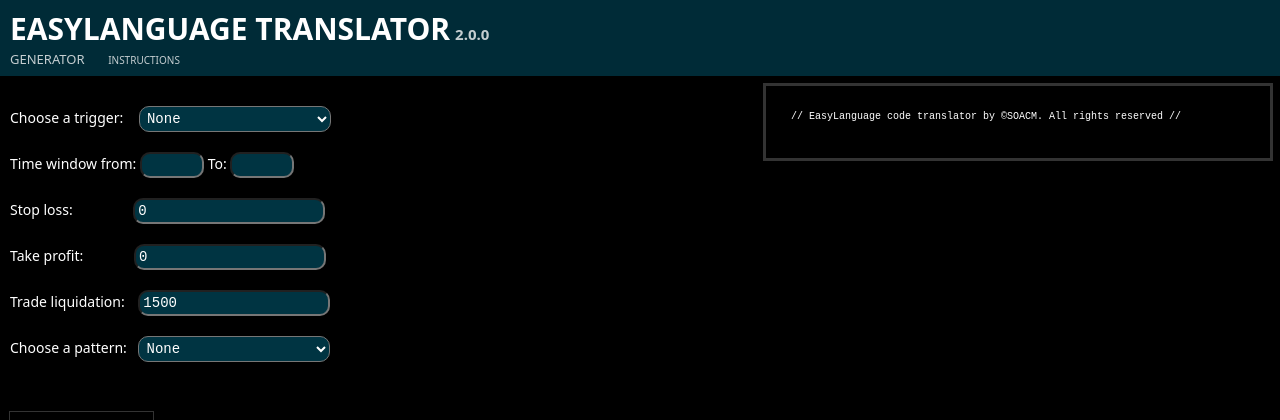
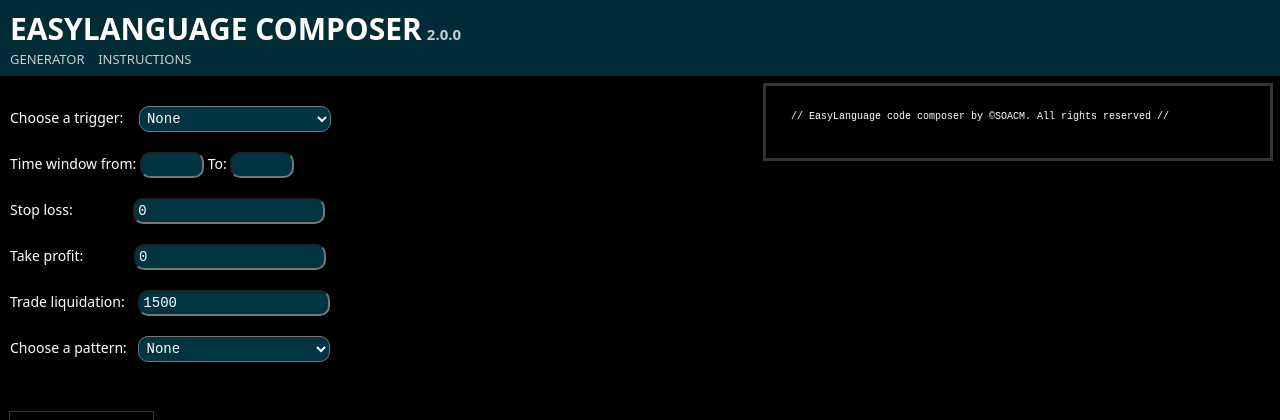
Before and after one commit to andreisovidiu/easylanguagedjango, a Django app: page / in a window 1280 px wide. Shown: the top 420 px of the page. Run offline with Django 4.2, Linux system fonts and the light colour scheme.

Commit message:
Corrected index.html url %%

```diff
--- a/composer/templates/composer/index.html
+++ b/composer/templates/composer/index.html
@@ -89,7 +89,7 @@
     <!-------------------------------------- Right Side -------------------------------------->
 
     <div class="right" id="output">
-        // EasyLanguage code translator by ©SOACM. All rights reserved // <br>
+        // EasyLanguage code composer by ©SOACM. All rights reserved // <br>
         <br>
         <!-------------------------------------- Breakout -------------------------------------->
         {% if trigger == "breakout" %}
--- a/composer/templates/composer/layout.html
+++ b/composer/templates/composer/layout.html
@@ -12,9 +12,9 @@
     <body>
         <nav style="background-color: #01799a5b;">
             <div id="navbar">
-                <h2 style="margin-left: 10px;">EasyLanguage translator<span style="font-size: 15px; margin-left: 5px; color: #ffffffc4;">2.0.0</span></h2>
-                    <a class="generator" style="margin-left: 10px;" href="{% url 'composerindex'}">GENERATOR</a>
-                    <a class="generator" style="font-size: 10px; margin-left: 20px; font-weight: 400;" href="{% url 'composerabout'}">instructions</a>
+                <h2 style="margin-left: 10px;">EasyLanguage Composer<span style="font-size: 15px; margin-left: 5px; color: #ffffffc4;">2.0.0</span></h2>
+                    <a class="generator" style="margin-left: 10px;" href="{% url 'composerindex' %}">GENERATOR</a>
+                    <a class="generator" style="margin-left: 10px;" href="{% url 'composerabout' %}">instructions</a>
             </div>
         </nav>
         <main class="container-fluid py-5 text-center" style="margin: 10px;">
--- a/composer/urls.py
+++ b/composer/urls.py
@@ -3,6 +3,6 @@ from . import views
 
 urlpatterns = [
     # Modify name inside the quotation marks to change the URL path
-    path("", views.index, name="composerindex"), # HOMEPAGE
-    path("about/", views.about, name="composerabout")
+    path("", views.index, name = "composerindex"), # HOMEPAGE
+    path("about/", views.about, name = "composerabout")
 ]
```
